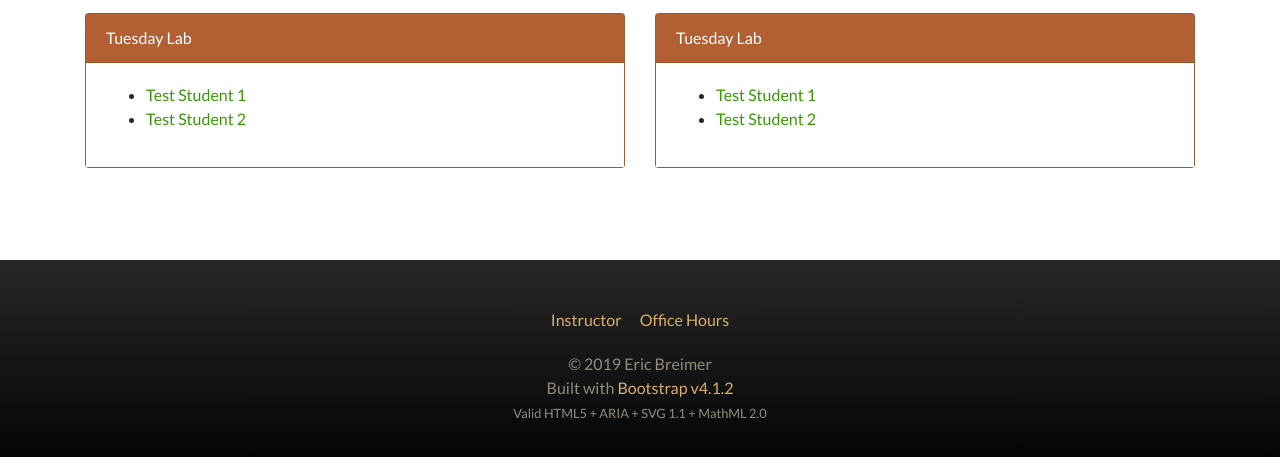
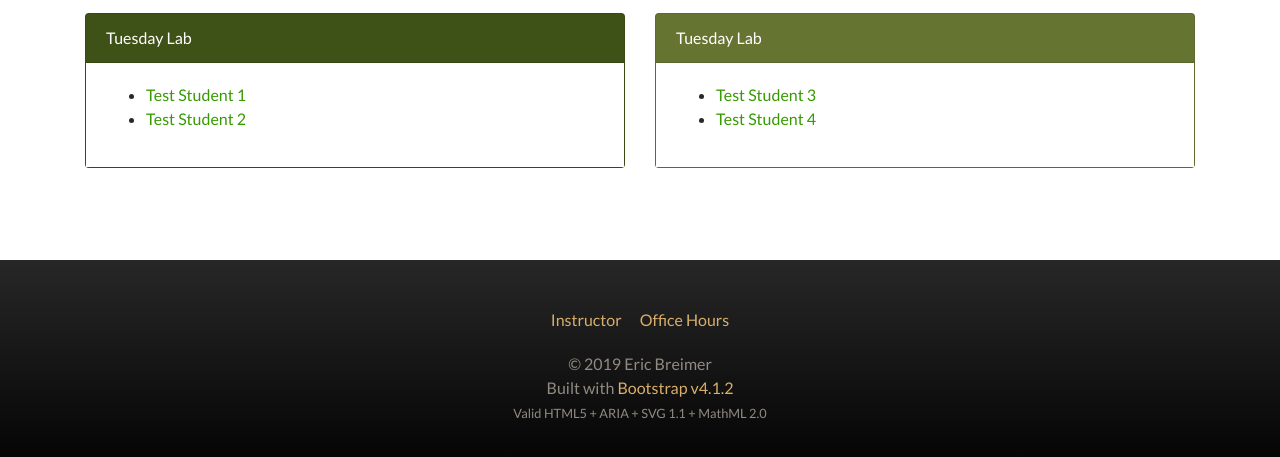
Before and after one commit to ebreimer/csis390, a plain HTML site: page index.html in a window 1280 px wide. Shown: the part 365-822 px from the top of the page. Drawn offline with Linux system fonts and the light colour scheme.

Commit message:
Minor updates to index

```diff
--- a/index.html
+++ b/index.html
@@ -6,7 +6,7 @@
   <meta charset="utf-8">
   <meta name="viewport" content="width=device-width, initial-scale=1, shrink-to-fit=no">
   <meta http-equiv="x-ua-compatible" content="ie=edge">
-  <title>CSIS-390 - Info</title>
+  <title>CSIS-390 - Students</title>
   <link rel="icon" href="inc/img/favicon.png?v=1.1">
   <!-- Bootstrap CSS -->
   <link rel="stylesheet" href="inc/css/styles.css">
@@ -19,7 +19,7 @@
 
 <!-- navbar -->
 <nav id="main-navbar" class="navbar navbar-expand-md fixed-top navbar-dark bg-dark">
-  <a class="navbar-brand" href="index.php">
+  <a class="navbar-brand" href="index.html">
     <span class="oi oi-link-intact"></span>
     <h1 class="navbar-title">CSIS-390</h1>
   </a>
@@ -40,7 +40,7 @@
 
 <!-- jumbotron -->
 <div class="jumbotron">
-	<h1><small>&lt;h1&gt;</small>Web Application Development<small>&lt;/h1&gt;</small></h1>
+  <h1><small>&lt;h1&gt;</small>Web Application Development<small>&lt;/h1&gt;</small></h1>
 </div><!--  jumbotron  -->
 
 <!--  container   -->
@@ -53,7 +53,7 @@
 <!--  two-column layout   -->
 <div class="row">
   <div class="col-md-6">
-    <div class="card bg-warning">
+    <div class="card bg-primary">
       <div class="card-header text-white">Tuesday Lab</div>
       <div class="card-body bg-white">
         <ul>
@@ -64,12 +64,12 @@
     </div> <!-- /card -->
   </div> <!-- /col -->
   <div class="col-md-6">
-    <div class="card bg-warning">
+    <div class="card bg-success">
       <div class="card-header text-white">Tuesday Lab</div>
       <div class="card-body bg-white">
         <ul>
-          <li><a href="student1.html">Test Student 1</a></li>
-          <li><a href="student2.html">Test Student 2</a></li>
+          <li><a href="student3.html">Test Student 3</a></li>
+          <li><a href="student4.html">Test Student 4</a></li>
         </ul>
       </div>
     </div> <!-- /card -->
```
